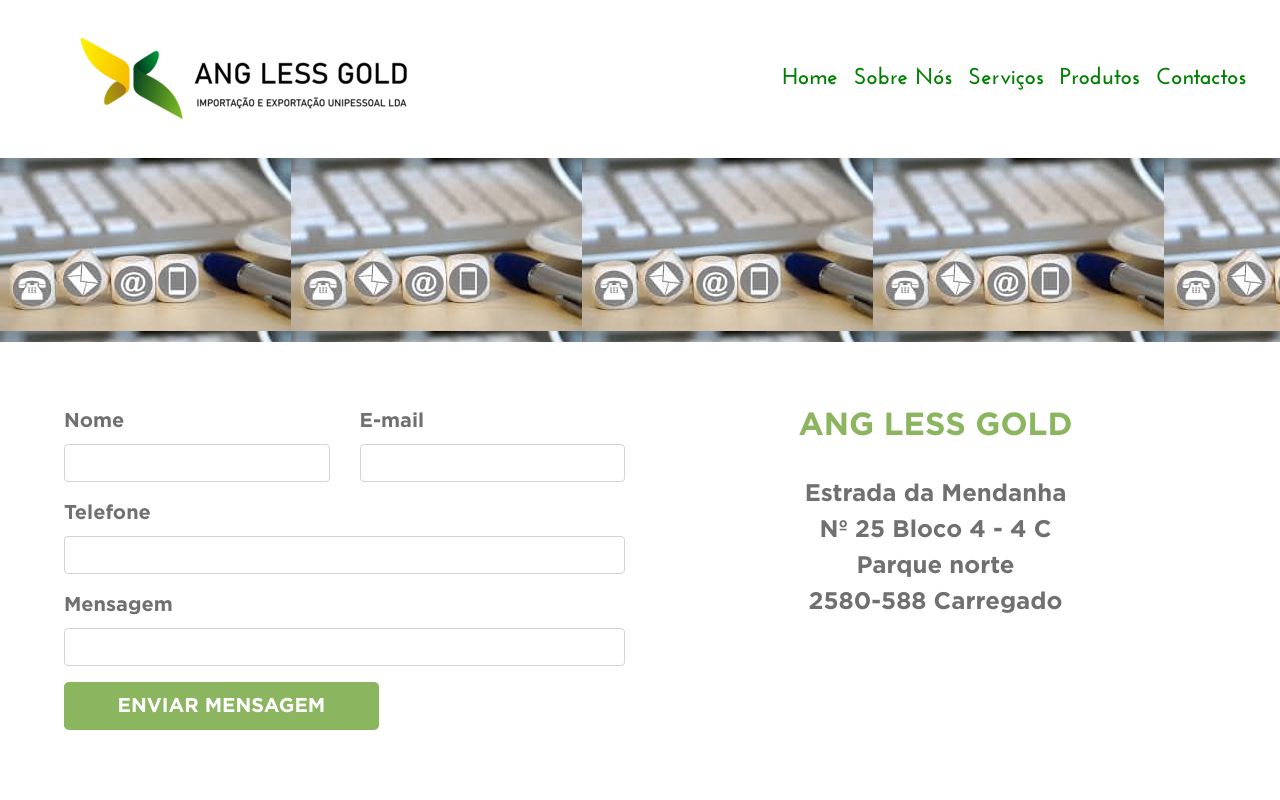
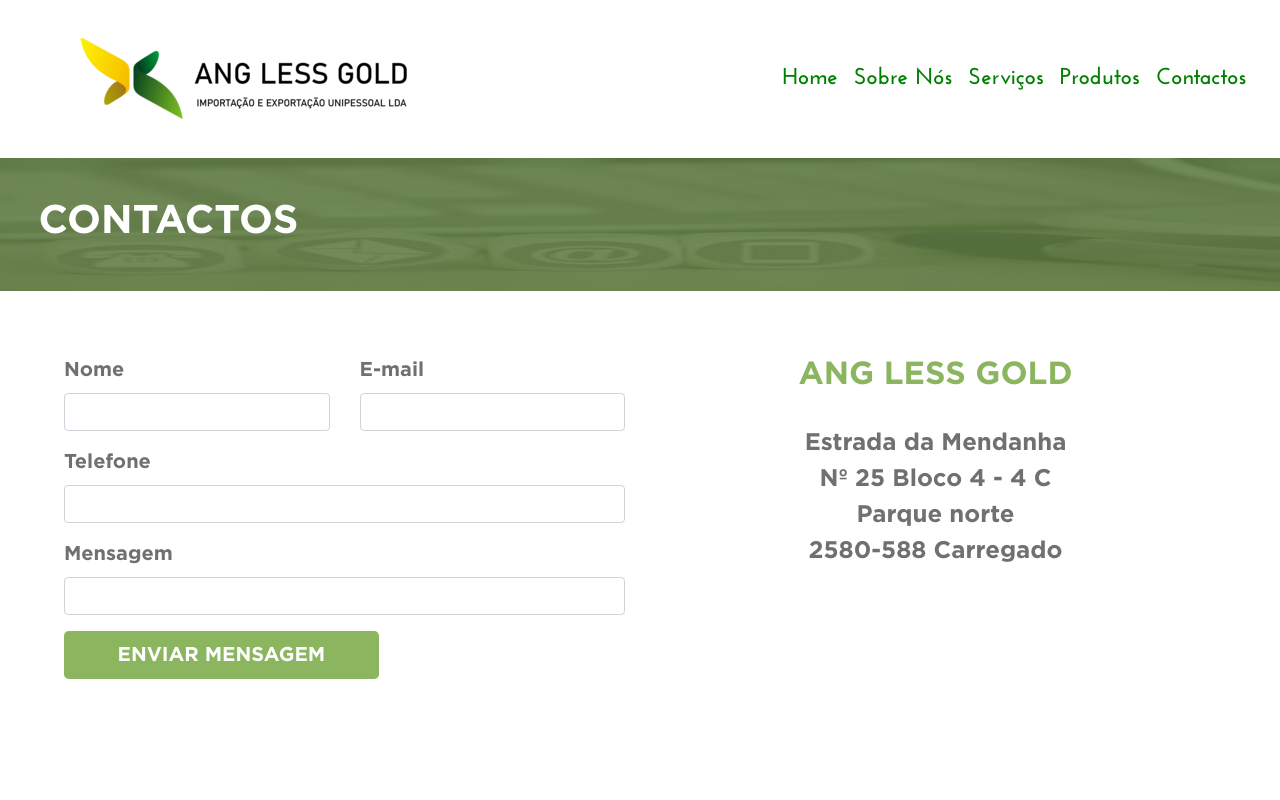
Before and after one commit to uByte2020/Ang-lessGold, a Vue app: page /Contacto in a window 1280 px wide. Shown: the top 800 px of the page. Built offline with nearby package versions, Linux system fonts and the light colour scheme.

Commit message:
Prefixos De navegadores|Contactos

```diff
--- a/src/views/Contacto.vue
+++ b/src/views/Contacto.vue
@@ -68,7 +68,7 @@
         <div class="col-12">
           <h3 class="Localizacao">Localização</h3>
           <div class="row">
-            <div class="col-9">
+            <div class="col-9 mapa">
               <Map />
             </div>
           </div>
@@ -99,68 +99,194 @@
   src: local("Fonts"), url(../assets/Fonts/GothamBold.otf) format("truetype");
 }
 .ContactoTitulo {
-  background-color: #8cb560;
+  background-color: rgb(139, 180, 95, 0.6);
+  -moz-background-color: rgb(139, 180, 95, 0.6);
+  -ms-background-color: rgb(139, 180, 95, 0.6);
+  -webkit-background-color: rgb(139, 180, 95, 0.6);
   color: #fff;
-  padding: 5%;
+  -moz-color: #fff;
+  -ms-color: #fff;
+  -webkit-color: #fff;
+  padding: 3%;
+  -moz-padding: 3%;
+  -ms-padding: 3%;
+  -webkit-padding: 3%;
   font-family: "Gotham";
+  -moz-font-family: "Gotham";
+  -ms-font-family: "Gotham";
+  -webkit-font-family: "Gotham";
   text-align: left;
-  width: 100%;
+  -moz-text-align: left;
+  -ms-text-align: left;
+  -webkit-text-align: left;
   position:relative;
+  -moz-position:relative;
+  -ms-position:relative;
+  -webkit-position:relative;
+  /* z-index: 1; */
 }
 .ContactoTitulo::before{
   content:"";
+  -moz-content:"";
+  -ms-content:"";
+  -webkit-content:"";
   position: absolute;
+  -moz-position: absolute;
+  -ms-position: absolute;
+  -webkit-position: absolute;
   width: 100%;
+  -moz-width: 100%;
+  -ms-width: 100%;
+  -webkit-width: 100%;
   height: 100%;
+  -moz-height: 100%;
+  -ms-height: 100%;
+  -webkit-height: 100%;
   top:0px;
+  -moz-top:0px;
+  -ms-top:0px;
+  -webkit-top:0px;
   left: 0px;
-  background-image: url('../assets/imgs/backgroundContacto .jpeg');
+  -moz-left: 0px;
+  -ms-left: 0px;
+  -webkit-left: 0px;
+  background: url('../assets/imgs/backgroundContacto .jpeg')no-repeat center center;
+  -moz-background: url('../assets/imgs/backgroundContacto .jpeg')no-repeat center center;
+  -ms-background: url('../assets/imgs/backgroundContacto .jpeg')no-repeat center center;
+  -webkit-background: url('../assets/imgs/backgroundContacto .jpeg')no-repeat center center;
+  background-size: 100% 100%;
+  -moz-background-size: 100% 100%;
+  -ms-background-size: 100% 100%;
+  -webkit-background-size: 100% 100%;
+  z-index: -1;
+  -moz-z-index: -1;
+  -ms-z-index: -1;
+  -webkit-z-index: -1;
+  filter: grayscale(60%) brightness(30%) !important;
+  -moz-filter: grayscale(60%) brightness(30%) !important;
+  -ms-filter: grayscale(60%) brightness(30%) !important;
+  -webkit-filter: grayscale(60%) brightness(30%) !important;
 }
 label {
   font-size: 20px;
+  -moz-font-size: 20px;
+  -ms-font-size: 20px;
+  -webkit-font-size: 20px;
   text-align: left !important;
+  -moz-text-align: left !important;
+  -ms-text-align: left !important;
+  -webkit-text-align: left !important;
   font-family: "Gotham";
+  -moz-font-family: "Gotham";
+  -ms-font-family: "Gotham";
+  -webkit-font-family: "Gotham";
   color: #707070;
+  -moz-color: #707070;
+  -ms-color: #707070;
+  -webkit-color: #707070;
 }
 #Formulario {
   padding: 5%;
+  -moz-padding: 5%;
+  -ms-padding: 5%;
+  -webkit-padding: 5%;
 }
 .form-control {
   width: 100%;
+  -moz-width: 100%;
+  -ms-width: 100%;
+  -webkit-width: 100%;
 }
 .form-group {
   text-align: left !important;
+  -moz-text-align: left !important;
+  -ms-text-align: left !important;
+  -webkit-text-align: left !important;
 }
 .btn {
   color: #fff;
+  -moz-color: #fff;
+  -ms-color: #fff;
+  -webkit-color: #fff;
   background-color: #8cb560;
-  widows: 100%;
+  -moz-background-color: #8cb560;
+  -ms-background-color: #8cb560;
+  -webkit-background-color: #8cb560;
+  width: 100%;
+  -moz-width: 100%;
+  -ms-width: 100%;
+  -webkit-width: 100%;
   margin-bottom: 4%;
+  -moz-margin-bottom: 4%;
+  -ms-margin-bottom: 4%;
+  -webkit-margin-bottom: 4%;
   font-family: "Gotham";
+  -moz-font-family: "Gotham";
+  -ms-font-family: "Gotham";
+  -webkit-font-family: "Gotham";
 }
 .btn:hover {
   color: #fff;
+  -moz-color: #fff;
+  -ms-color: #fff;
+  -webkit-color: #fff;
 }
 .AngLess {
   text-align: center;
+  -moz-text-align: center;
+  -ms-text-align: center;
+  -webkit-text-align: center;
 }
 .AngLessTitulo {
   color: #8cb560;
+  -moz-color: #8cb560;
+  -ms-color: #8cb560;
+  -webkit-color: #8cb560;
   font-family: "Gotham";
+  -moz-font-family: "Gotham";
+  -ms-font-family: "Gotham";
+  -webkit-font-family: "Gotham";
 }
 .Texto {
   font-family: "Gotham";
+  -moz-font-family: "Gotham";
+  -ms-font-family: "Gotham";
+  -webkit-font-family: "Gotham";
   color: #707070;
+  -moz-color: #707070;
+  -ms-color: #707070;
+  -webkit-color: #707070;
   font-size: 24px;
+  -moz-font-size: 24px;
+  -ms-font-size: 24px;
+  -webkit-font-size: 24px;
   margin-top: 4%;
+  -moz-margin-top: 4%;
+  -ms-margin-top: 4%;
+  -webkit-margin-top: 4%;
   /* margin-left: 31%; */
   /* text-align: left; */
   /* width: 40px !important; */
 }
 .Localizacao {
   font-family: "Gotham";
+  -moz-font-family: "Gotham";
+  -ms-font-family: "Gotham";
+  -webkit-font-family: "Gotham";
   color: #8cb560;
+  -moz-color: #8cb560;
+  -ms-color: #8cb560;
+  -webkit-color: #8cb560;
   text-align: left;
+  -moz-text-align: left;
+  -ms-text-align: left;
+  -webkit-text-align: left;
   padding: 5%;
+  -moz-padding: 5%;
+  -ms-padding: 5%;
+  -webkit-padding: 5%;
+}
+.mapa{
+  margin: auto !important;
 }
 </style>
```
